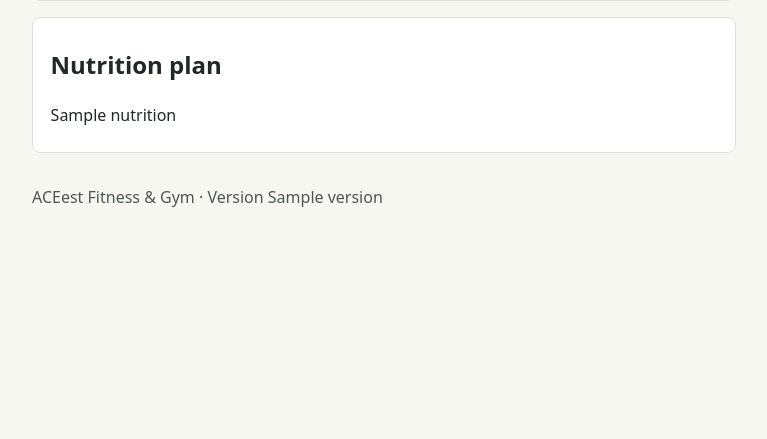
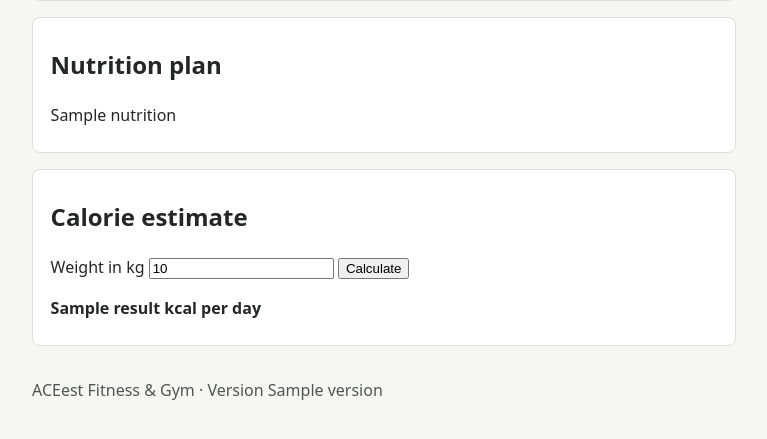
Before and after one commit to kaithsuku/aceest-fitness-devops, a Flask app: template templates/program.html in a window 1280 px wide. Shown: the part 315-754 px from the top of the page, without its empty margins (256-1023 px from the left). Run offline with Flask 3, Linux system fonts and the light colour scheme; the template is opened without the code that fills it: most values are stand-ins (such as "Sample title", 1, 10 or a date in 2020); parts of the project's set-up code (start-up, migrations or seed data) failed here and were passed over.

Commit message:
feat: port the calorie calculator for Flask release 1.1.0

```diff
--- a/ACEest_Fitness.py
+++ b/ACEest_Fitness.py
@@ -48,3 +48,19 @@ PROGRAMS = {
         "Protein: 120g/day",
     ),
 }
+
+
+# Multipliers from the supplied Aceestver-1.1.py.
+CALORIE_FACTORS = {"fl": 22, "mg": 35, "bg": 26}
+
+
+def estimate_calories(code, weight_text):
+    """Return the demo nutrition estimate for a valid weight in kilograms."""
+    message = "Enter a weight greater than 0 kg and at most 500 kg."
+    try:
+        weight = float(weight_text)
+    except (TypeError, ValueError) as exc:
+        raise ValueError(message) from exc
+    if not 0 < weight <= 500:
+        raise ValueError(message)
+    return {"program": code, "weight_kg": weight, "estimated_kcal_per_day": round(weight * CALORIE_FACTORS[code])}
--- a/app.py
+++ b/app.py
@@ -3,9 +3,9 @@
 from dataclasses import asdict
 from pathlib import Path
 
-from flask import Flask, abort, render_template
+from flask import Flask, abort, render_template, request
 
-from ACEest_Fitness import PROGRAMS
+from ACEest_Fitness import PROGRAMS, estimate_calories
 
 VERSION = Path(__file__).with_name("VERSION").read_text(encoding="utf-8").strip()
 
@@ -26,7 +26,18 @@ def create_app():
 
     @app.get("/programs/<code>")
     def program_page(code):
-        return render_template("program.html", program=get_program(code), version=VERSION)
+        program = get_program(code)
+        weight = request.args.get("weight_kg")
+        result = error = None
+        if weight is not None:
+            try:
+                result = estimate_calories(code, weight)["estimated_kcal_per_day"]
+            except ValueError as exc:
+                error = str(exc)
+        return render_template(
+            "program.html", program=program, version=VERSION,
+            weight=weight, result=result, error=error,
+        ), 400 if error else 200
 
     @app.get("/api/programs")
     def programs_api():
@@ -35,6 +46,14 @@ def create_app():
     @app.get("/api/programs/<code>")
     def program_api(code):
         return asdict(get_program(code))
+
+    @app.get("/api/programs/<code>/estimate")
+    def estimate_api(code):
+        get_program(code)
+        try:
+            return estimate_calories(code, request.args.get("weight_kg"))
+        except ValueError as exc:
+            return {"error": str(exc)}, 400
 
     @app.get("/healthz")
     def health():
--- a/templates/program.html
+++ b/templates/program.html
@@ -11,4 +11,14 @@
   <h2 id="nutrition-title">Nutrition plan</h2>
   <p class="plan">{{ program.nutrition }}</p>
 </section>
+<section aria-labelledby="estimate-title">
+  <h2 id="estimate-title">Calorie estimate</h2>
+  <form method="get">
+    <label for="weight">Weight in kg</label>
+    <input id="weight" name="weight_kg" type="number" min="0.01" max="500" step="any" value="{{ weight or '' }}" required>
+    <button type="submit">Calculate</button>
+  </form>
+  {% if result is not none %}<p><strong>{{ result }} kcal per day</strong></p>{% endif %}
+  {% if error %}<p role="alert">{{ error }}</p>{% endif %}
+</section>
 {% endblock %}
```
Also changed, not shown: tests/test_estimate.py (added, +41 -0 lines), 1 other file.
